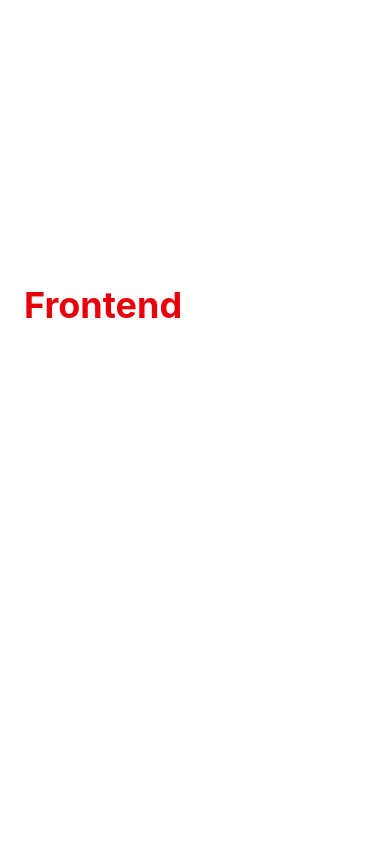
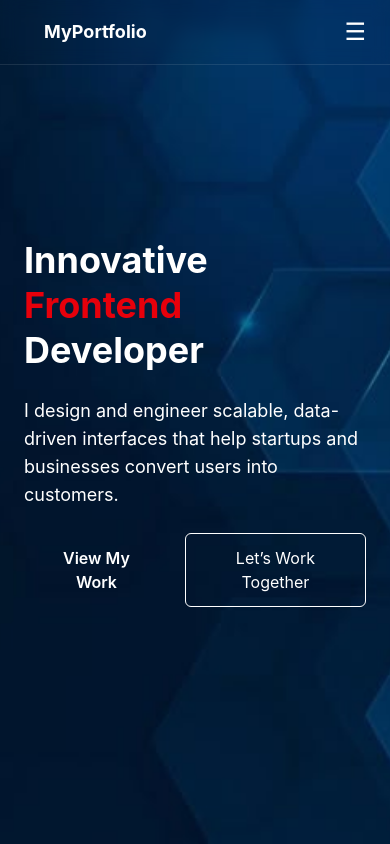
Before and after one commit to Orisunmibare-Muiz/Muiz-Portfolio, a React (Vite) app: page / in a window 390 px wide. Shown: the top 844 px of the page. Built offline with nearby package versions, Linux system fonts and the light colour scheme.

Commit message:
feat: change Hero background

```diff
--- a/src/Components/HeroSection.jsx
+++ b/src/Components/HeroSection.jsx
@@ -1,13 +1,17 @@
 import React from 'react'
-import Hero from "../../public/Images/Hero.jpg"
-import Hero1 from "../../public/Images/Hero1.jpg"
-import Hero4 from "../../public/Images/Hero4.jpg"
-import Hero5 from "../../public/Images/Hero5.jpg"
+import Hero from "/Images/Hero.jpg"
+import Hero1 from "/Images/Hero1.jpg"
+import Hero4 from "/Images/Hero4.jpg"
+import Hero5 from "/Images/Hero5.jpg"
 
 export default function HeroSection() {
     return (
         <>
-            <section className="min-h-screen bg-hero md:bg-[url('../../public/Images/Hero1.jpg')] md:bg-center bg-no-repeat bg-cover text-white flex items-center px-6 md:px-20">
+            <section className="min-h-screen bg-hero md:bg-center bg-no-repeat bg-cover text-white flex items-center px-6 md:px-20 md:bg-none" style={{
+                backgroundImage: `url(${Hero1})`,
+                backgroundSize: 'cover',
+                backgroundPosition: 'center',
+            }}>
                 <div className="max-w-4xl space-y-6">
                     <h1 className="text-4xl md:text-8xl font-bold leading-tight">
                         Innovative{" "} <br />
```
